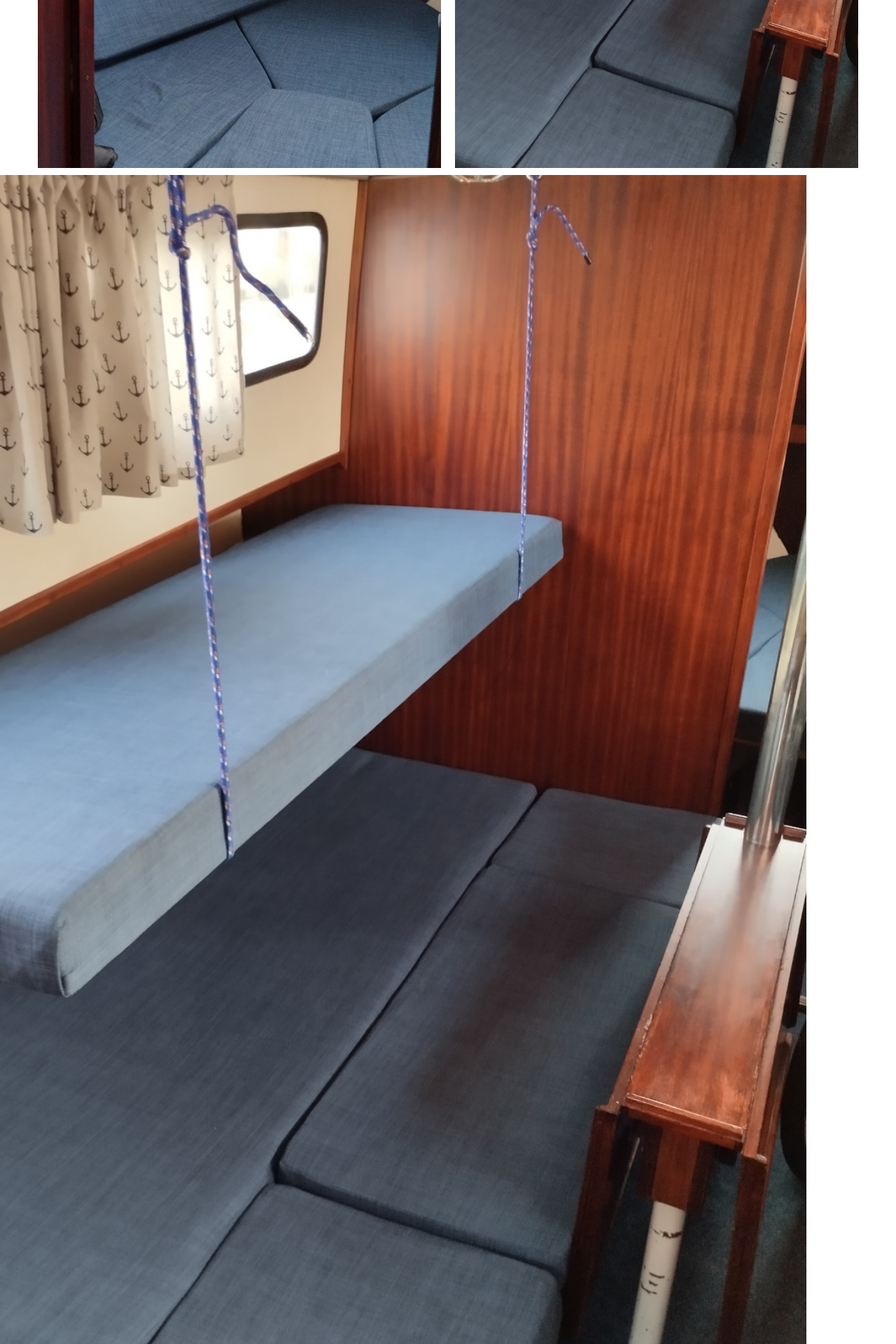
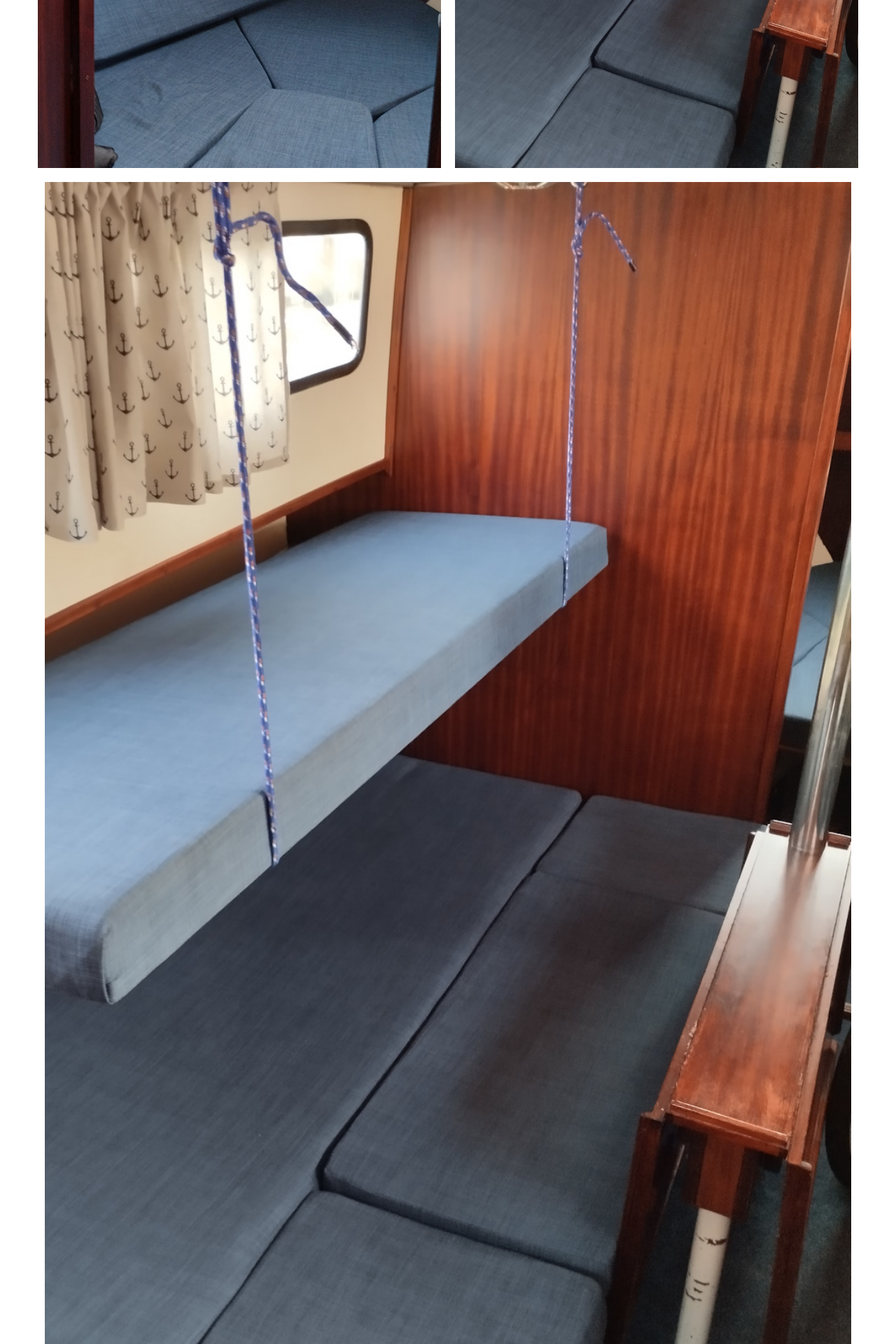
Before and after one commit to CaptainEvgeny/Volga-sail, a Jekyll site: the page built from index.md, in a window 1280 px wide. Shown: the part 3658-5578 px from the top of the page at 70% size. Built offline with Jekyll 4.4.1, drawn with Linux system fonts in a browser that asks for light colours.

Commit message:
Update index.md

```diff
--- a/index.md
+++ b/index.md
@@ -43,7 +43,9 @@ excerpt: Круизы на парусных яхтах по Горьковско
     <img src="images/Boat4.jpg" alt="Яхта.Парус" width="45%">
 </div>
 
-<img src="images/Boat4.jpg" alt="Яхта.Парус" width="90%" alighn="center">
+<div class="container">
+    <img src="images/Boat4.jpg" alt="Яхта.Парус" width="90%">
+</div>
 
 К вашим услугам для размещения доступна двухместная носовая каюта люкс и четыре спальных места в салоне.
 
```
